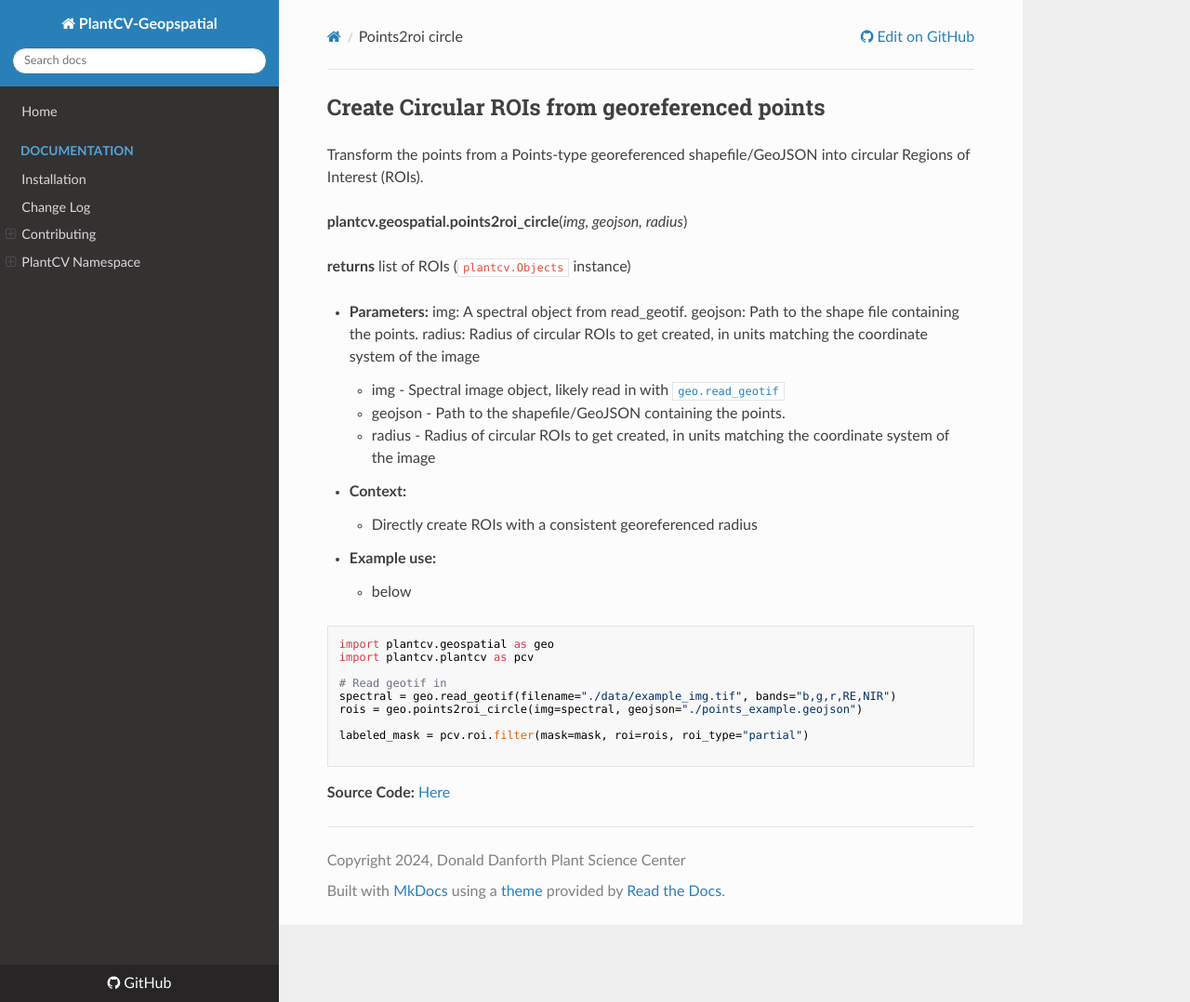
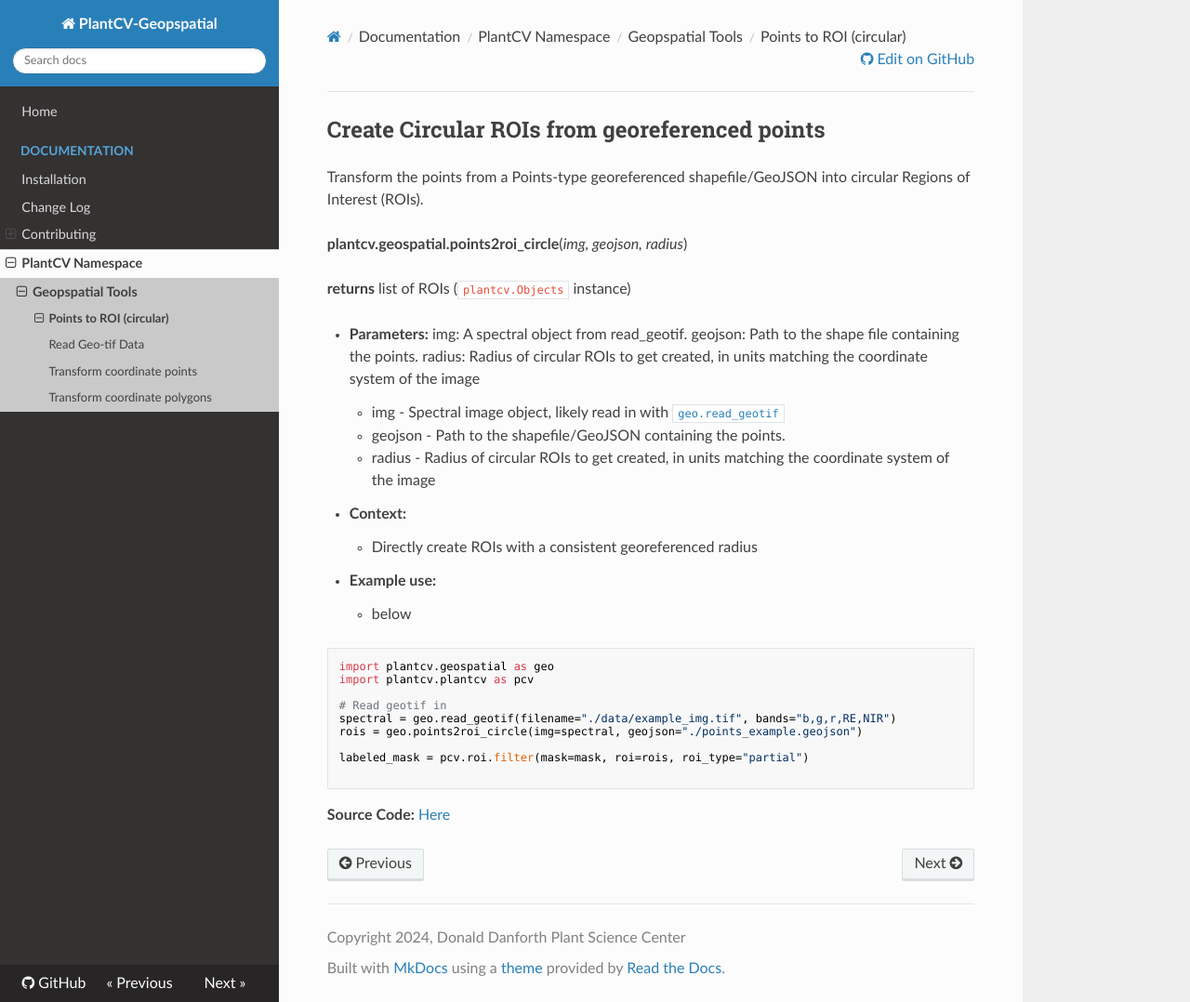
Before and after one commit to danforthcenter/plantcv-geospatial, an MkDocs documentation site: the page built from docs/points2roi_circle.md, in a window 1280 px wide and 1078 px high. Shown: the whole window at 93% size. Built offline with MkDocs 1.6.1, drawn with Linux system fonts in a browser that asks for light colours; nearby versions of some CDN libraries.

Commit message:
Update mkdocs.yml

```diff
--- a/mkdocs.yml
+++ b/mkdocs.yml
@@ -17,6 +17,7 @@ nav:
     - 'Adding/Editing Documentation': documentation.md
   - 'PlantCV Namespace':
     - 'Geopspatial Tools':
+        - Points to ROI (circular): points2roi_circle.md
         - Read Geo-tif Data: read_geotif.md
         - Transform coordinate points: transform_points.md
         - Transform coordinate polygons: transform_polygons.md
```
